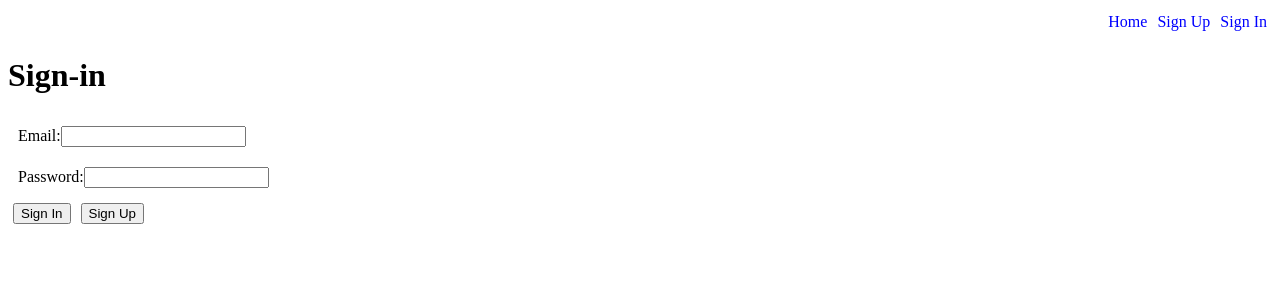
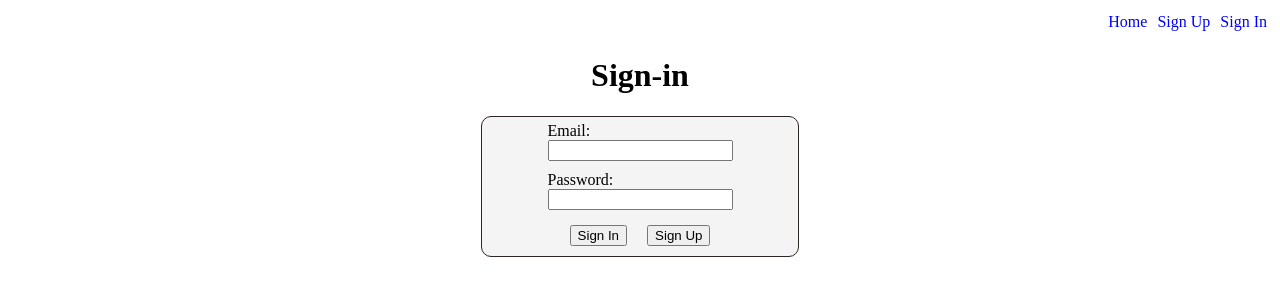
Before and after one commit to Pieter-and-Keith/full_stack_client, a React (Vite) app: page /sign_in in a window 1280 px wide. Shown: the top 300 px of the page. Built offline with nearby package versions, Linux system fonts and the light colour scheme; no server answers.

Commit message:
added styling to sign-in page

```diff
--- a/src/components/Styled.js
+++ b/src/components/Styled.js
@@ -19,10 +19,10 @@ export const PageTitle = styled.h2`
     display: flex;
     justify-content: center;
 `
+
 export const HomeNav = styled.nav`
     display: flex;
     background-color: #2E3335;
-
 `
 
 export const HomeLink = styled.h4`
@@ -90,5 +90,38 @@ export const AboutBox = styled.main`
     border: 1px ridge #2D2424;
 `
 
+export const SignInTitle = styled.h1`
+    display: flex;
+    justify-content: center;
+`
+
+export const SignInForm = styled.form`
+    display: flex;
+    flex-direction: column;
+    align-items: center;
+    width: 25%;
+    margin: 5px auto;
+    background-color: #f4f4f4;
+    border-radius: 10px;
+    border: 1px ridge #2D2424;
+`
+
+export const ErrorDisplay = styled.h3`
+    color: red;
+    margin: 5px;
+    display: flex;
+    justify-content: center;
+`
+
+export const LinkE = styled(Link)`
+    text-decoration: none;
+    color: black;
+`
+
+export const SignInButton = styled.div`
+    display: flex;
+    justify-content: center;
+`
+
 export const DropDownBox = styled.option`
 `
--- a/src/pages/sign-in.jsx
+++ b/src/pages/sign-in.jsx
@@ -2,6 +2,7 @@ import { useState} from "react"
 import { Link, useNavigate } from "react-router-dom"
 
 import api from "../config/api";
+import { SignInTitle, SignInForm, ErrorDisplay, LinkE, SignInButton } from '../components/Styled'
 import {useGlobalState} from '../utils/StateContext'
 
 
@@ -44,20 +45,24 @@ const SignIn = () => {
 
     return (
         <>
-            <h1>Sign-in</h1>
-            { error ? <> <h3>Error: {error}</h3> </> : <> </> }
-            <form onSubmit={handleSubmit}>
-                <div style={{padding:"10px"}}>
+            <SignInTitle>Sign-in</SignInTitle>
+            { error ? <> <ErrorDisplay>Error: {error}</ErrorDisplay> </> : <> </> }
+            <SignInForm onSubmit={handleSubmit}>
+                <div style={{margin:"5px"}}>
                     <label htmlFor="email">Email:</label>
+                    <br></br>
                     <input type="email" name="email" id="email" value={data.email} onChange={handleChange} />
                 </div>
-                <div style={{padding:"10px"}}>
+                <div style={{margin:"5px"}}>
                     <label htmlFor="password">Password:</label>
+                    <br></br>
                     <input type="password" name="password" id="password" value={data.password} onChange={handleChange}/>
                 </div>
-                <button type="submit" style={{margin:"5px"}}>Sign In</button>
-                <Link to="/sign_up" style={{margin:"5px"}}><button>Sign Up</button></Link>
-            </form>
+                <SignInButton>
+                    <button type="submit" style={{margin: "10px"}}>Sign In</button>
+                    <button style={{margin: "10px"}}><LinkE to="/sign_up">Sign Up</LinkE></button>
+                </SignInButton>
+            </SignInForm>
         </>
     )
 }
```
